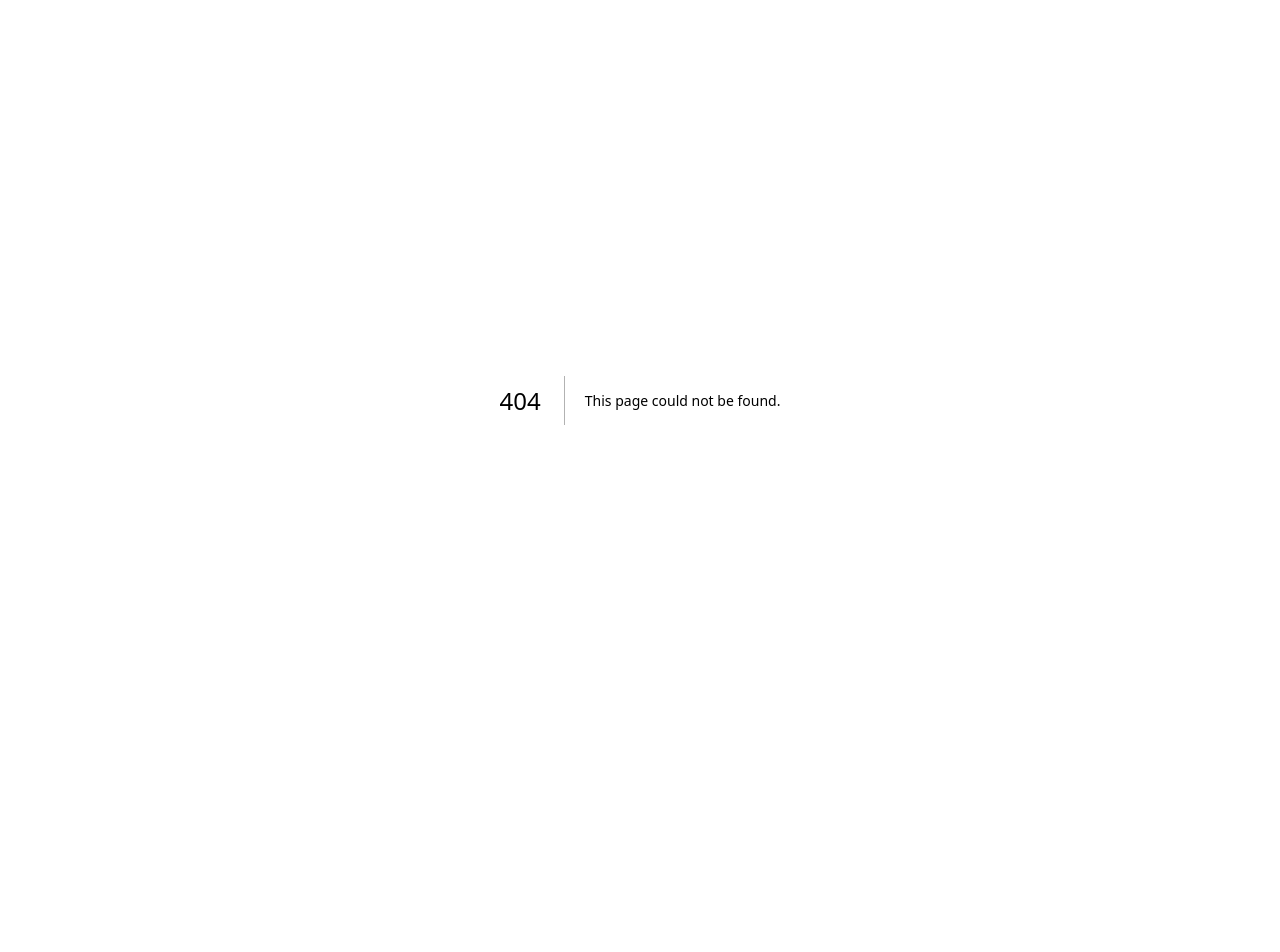
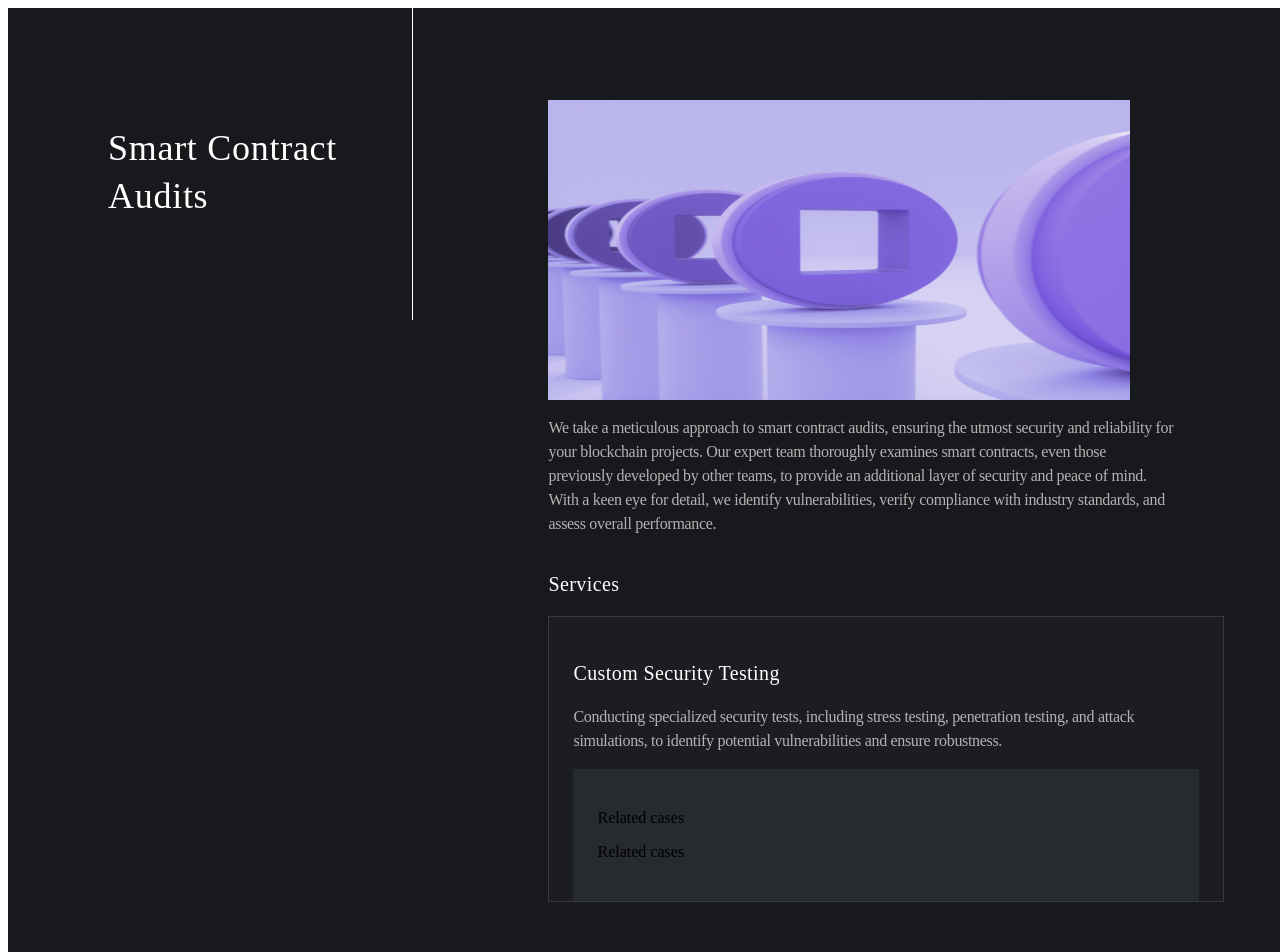
Before and after one commit to dexolacom/dexola_react_cms_UI, a Next.js app: page /audits/audits in a window 1280 px wide. Before the commit this address had no page. Shown: the top 952 px of the page. Before the commit the page ends 800 px from the top, so only its background shows below. Built offline with nearby package versions, Linux system fonts and the light colour scheme.

Commit message:
EDIT | begining

```diff
--- a/components/PageContainer/pageContainer.module.css
+++ b/components/PageContainer/pageContainer.module.css
@@ -75,3 +75,13 @@
   composes: mainRobotoParagraph;
   margin-bottom: 16px;
 }
+
+.subtitle {
+  font-family: var(--font-kanit);
+  font-style: normal;
+  font-weight: 500;
+  font-size: 20px;
+  line-height: 24px;
+  letter-spacing: 0.02em;
+  color: #ffffff;
+}
--- a/pages/about/about.tsx
+++ b/pages/about/about.tsx
@@ -24,8 +24,8 @@ const About = () => {
       <div className={styles.advertWrapper}>
         {ADVERT_INFO &&
           ADVERT_INFO.length &&
-          ADVERT_INFO.map(el => (
-            <div className={styles.advertBlock}>
+          ADVERT_INFO.map((el, idx) => (
+            <div key={`${idx}`} className={styles.advertBlock}>
               <p className={styles.advertAmount}>{el.amount}</p>
               <p className={styles.advertText}>{el.description}</p>
             </div>
--- /dev/null
+++ b/pages/audits/audits.tsx
@@ -0,0 +1,36 @@
+'use client';
+
+import Image from 'next/image';
+import PageContainer from '../../components/PageContainer/PageWrapper';
+
+import styles from './styles.module.css';
+import AuditCardItem from './auditsCardItem';
+
+const Audits = () => {
+  return (
+    <PageContainer title={'Smart contract audits'}>
+      {/* - ??? - */}
+      <Image
+        src={'/Img_2_1-3-768x768.png'}
+        alt="Audits"
+        width={582}
+        height={300} // ?
+        priority
+      />
+      <p className={styles.auditsText}>
+        We take a meticulous approach to smart contract audits, ensuring the
+        utmost security and reliability for your blockchain projects. Our expert
+        team thoroughly examines smart contracts, even those previously
+        developed by other teams, to provide an additional layer of security and
+        peace of mind. With a keen eye for detail, we identify vulnerabilities,
+        verify compliance with industry standards, and assess overall
+        performance.
+      </p>
+      {/* ------- */}
+      <p className={styles.auditsTitle}>Services</p>
+      <AuditCardItem title={'Custom Security Testing'} />
+    </PageContainer>
+  );
+};
+
+export default Audits;
--- /dev/null
+++ b/pages/audits/auditsCardItem.tsx
@@ -0,0 +1,57 @@
+'use client';
+
+import styles from './styles.module.css';
+
+const AuditCardItem = ({
+  // index,
+  title,
+}: // text,
+// clickHandler,
+// showStatus,
+{
+  // index: number;
+  title: string;
+  // text: string;
+  // clickHandler: (e: React.SyntheticEvent) => void;
+  // showStatus: boolean;
+}) => {
+  // const textStyles = () => {
+  //   const result = showStatus
+  //     ? { marginBottom: '16px', height: '100%', opacity: 1 }
+  //     : { margiBottom: '0', height: '0', opacity: 0 };
+  //   return result;
+  // };
+
+  return (
+    <div className={styles.auditsCard}>
+      <p className={styles.auditsTitle}>{title}</p>
+      <p className={styles.auditsText}>
+        Conducting specialized security tests, including stress testing,
+        penetration testing, and attack simulations, to identify potential
+        vulnerabilities and ensure robustness.
+      </p>
+      <div className={styles.auditsCardLink}>
+        <p>Related cases</p>
+        <p>Related cases</p>
+      </div>
+    </div>
+    // ------
+    // <div className={styles.typesItemWrapper}>
+    //   <div
+    //     className={styles.companyTypesItem}
+    //     id={`${index}`}
+    //     onClick={e => clickHandler(e)}>
+    //     <p className={styles.typesTitle}>{title}</p>
+    //     <div
+    //       className={styles.signBlock}
+    //       style={{ height: showStatus ? '2px' : '16px' }}
+    //     />
+    //   </div>
+    //   <p className={styles.typesText} style={textStyles()}>
+    //     {text}
+    //   </p>
+    // </div>
+  );
+};
+
+export default AuditCardItem;
--- /dev/null
+++ b/pages/audits/styles.module.css
@@ -0,0 +1,36 @@
+.auditsText {
+  composes: contentText from '../../components/PageContainer/pageContainer.module.css';
+}
+
+.auditsTitle {
+  composes: subtitle from '../../components/PageContainer/pageContainer.module.css';
+}
+
+.auditsCard {
+  width: 100%;
+  height: fit-content;
+  padding: 24px 24px 0;
+  border: 1px solid #393939;
+  background: #1b1d21;
+}
+
+.auditsSubtitle {
+  composes: auditsTitle;
+  margin-bottom: 8px;
+  font-weight: 400;
+  font-size: 18px;
+}
+
+.auditsCardLink {
+  /* width: 100%;
+  height: fit-content; */
+  padding: 24px;
+  background: #272a2e;
+}
+
+.auditsCardLinkItem {
+  /* width: 100%;
+  height: fit-content; */
+  padding: 24px;
+  border-bottom: 1px solid #393939;
+}
--- a/pages/partnership/partnership.tsx
+++ b/pages/partnership/partnership.tsx
@@ -78,6 +78,7 @@ const Partnership = () => {
           TYPE_COMPANIES_INFO.map((item, idx) => (
             <TypeItem
               index={idx}
+              key={item.title}
               title={item.title}
               text={item.text}
               clickHandler={clickHandler}
--- a/pages/services/services.tsx
+++ b/pages/services/services.tsx
@@ -52,8 +52,8 @@ const Services = () => {
         <>
           {SERVICES_TITLES &&
             SERVICES_TITLES.length &&
-            SERVICES_TITLES.map(el => (
-              <div className={styles.linkItem}>
+            SERVICES_TITLES.map((el, idx) => (
+              <div key={`${idx}`} className={styles.linkItem}>
                 <p className={styles2.mainKatinParagraph}>{el}</p>
                 <div className={styles.arrowBlockServ}></div>
               </div>
--- a/src/app/page.tsx
+++ b/src/app/page.tsx
@@ -1,6 +1,7 @@
-import CasesSection from '../../components/Cases/CasesSection';
+import CasesSection from '../../components/cases/casesSection';
 import ContactButton from '../../components/ContactUs/ContactUs';
 import About from '../../pages/about/about';
+import Audits from '../../pages/audits/audits'; // TEMP !
 import Footer from '../../pages/footer/footer';
 import Header from '../../pages/header/header';
 import Partnership from '../../pages/partnership/partnership';
@@ -14,6 +15,9 @@ export default function Home() {
     <RootLayout>
       <ContactButton />
       <Header />
+      {/* --- temp --- */}
+      <Audits />
+      {/* --- / temp --- */}
       <About />
       <Services />
       <CasesSection />
```
Also changed, not shown: pages/about/styles.module.css (+1 -7 lines), public/Img_2_1-3-768x768.png (added).
